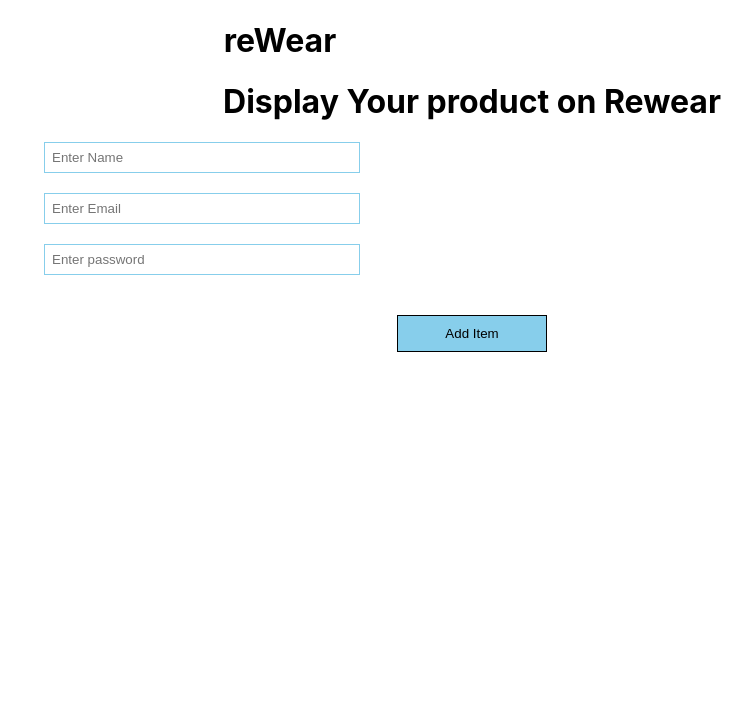
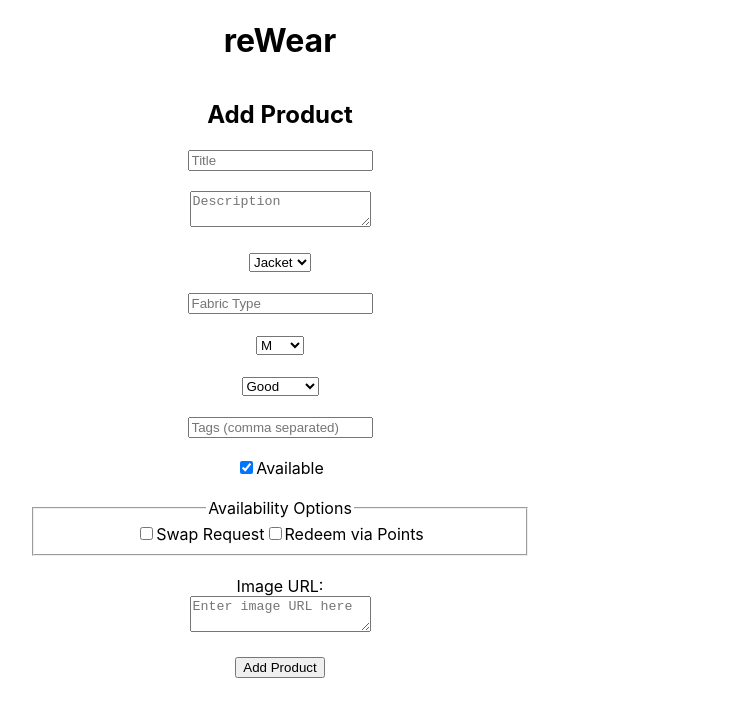
Before and after one commit to amitsaini1912/ReWear-Community-Clothing-Exchange-, a React (Create React App) app in the folder front-end/: page /add-product in a window 1280 px wide. Shown: the top 716 px of the page, without its empty margins (360-1112 px from the left). Built offline with nearby package versions, Linux system fonts and the light colour scheme; sample sign-in values are in the browser's storage.

Commit message:
Add products component created with backend route and save data to MongoDB

```diff
--- a/front-end/src/components/addProduct.js
+++ b/front-end/src/components/addProduct.js
@@ -1,22 +1,168 @@
-import "../styles/signup.css";
-import React, { useEffect, useState } from "react";
+import React, { useEffect, useState } from 'react';
+import { useNavigate } from 'react-router-dom';
 
-const addProduct = ()=>{
-    return(
-        <div className="register">
-            <h1>Display Your product on Rewear</h1>
-            <input className="inputBox" type="text" placeholder="Enter Name"
+const AddProduct = () => {
 
+  const [product, setProduct] = useState({
+    title: '',
+    description: '',
+    category: 'Jacket',
+    fabricType: '',
+    size: 'M',
+    condition: 'Good',
+    tags: '',
+    isAvailable: true,
+    availabilityOptions: [],
+    image: ''
+  });
+
+  const navigate = useNavigate();
+
+  useEffect(() => {
+          const user = localStorage.getItem('user');
+          if (!user) {
+              navigate('/signup');
+          }
+      }, [navigate]);
+
+  const handleChange = (e) => {
+    const { name, value, type, checked } = e.target;
+
+    if (name === 'availabilityOptions') {
+      const options = [...product.availabilityOptions];
+      if (checked) {
+        options.push(value);
+      } else {
+        const index = options.indexOf(value);
+        if (index > -1) options.splice(index, 1);
+      }
+      setProduct({ ...product, availabilityOptions: options });
+    } else if (type === 'checkbox') {
+      setProduct({ ...product, [name]: checked });
+    } else {
+      setProduct({ ...product, [name]: value });
+    }
+  };
+
+  const handleSubmit = async (e) => {
+    e.preventDefault();
+
+    const body = {
+      ...product,
+      tags: product.tags.split(',').map(tag => tag.trim())
+    };
+
+    try {
+      const res = await fetch('http://localhost:8080/add-item', {
+        method: 'POST',
+        headers: {
+          'Content-Type': 'application/json'
+        },
+        body: JSON.stringify(body)
+      });
+
+      const data = await res.json();
+      if (res.ok) {
+        alert('Product added successfully!');
+        console.log(data);
+        navigate('/profile'); // Redirect to home page
+      } else {
+        alert(data.message || 'Failed to add product');
+      }
+    } catch (err) {
+      console.error('Error:', err);
+      alert('Something went wrong');
+    }
+  };
+
+  return (
+    <form onSubmit={handleSubmit} style={{ maxWidth: '500px', margin: '40px auto' }}>
+      <h2>Add Product</h2>
+
+      <input
+        name="title"
+        placeholder="Title"
+        required
+        value={product.title}
+        onChange={handleChange}
+      /><br /><br />
+
+      <textarea
+        name="description"
+        placeholder="Description"
+        value={product.description}
+        onChange={handleChange}
+      /><br /><br />
+
+      <select name="category" value={product.category} onChange={handleChange} required>
+        {["Jacket", "Shirt", "Pant", "T-Shirt", "Lower"].map(opt => (
+          <option key={opt}>{opt}</option>
+        ))}
+      </select><br /><br />
+
+      <input
+        name="fabricType"
+        placeholder="Fabric Type"
+        value={product.fabricType}
+        onChange={handleChange}
+      /><br /><br />
+
+      <select name="size" value={product.size} onChange={handleChange} required>
+        {["S", "M", "L", "XL", "XXL"].map(size => (
+          <option key={size}>{size}</option>
+        ))}
+      </select><br /><br />
+
+      <select name="condition" value={product.condition} onChange={handleChange} required>
+        {["Fair", "Good", "Like New"].map(cond => (
+          <option key={cond}>{cond}</option>
+        ))}
+      </select><br /><br />
+
+      <input
+        name="tags"
+        placeholder="Tags (comma separated)"
+        value={product.tags}
+        onChange={handleChange}
+      /><br /><br />
+
+      <label>
+        <input
+          type="checkbox"
+          name="isAvailable"
+          checked={product.isAvailable}
+          onChange={handleChange}
+        />
+        Available
+      </label><br /><br />
+
+      <fieldset>
+        <legend>Availability Options</legend>
+        {["Swap Request", "Redeem via Points"].map(option => (
+          <label key={option}>
+            <input
+              type="checkbox"
+              name="availabilityOptions"
+              value={option}
+              checked={product.availabilityOptions.includes(option)}
+              onChange={handleChange}
             />
-            <input className="inputBox" type="text" placeholder="Enter Email"
+            {option}
+          </label>
+        ))}
+      </fieldset><br />
 
-            />
-            <input className="inputBox" type="password" placeholder="Enter password"
+      <label>Image URL:</label><br />
+      <textarea
+        name="image"
+        placeholder="Enter image URL here"
+        value={product.image}
+        onChange={handleChange}
+      /><br /><br />
 
-            />
-            <button className="appButton" type="button">Add Item</button>
-        </div>
-    )
-}
+      <button type="submit">Add Product</button>
+    </form>
+  );
+};
 
-export default addProduct
+export default AddProduct;
```
Also changed, not shown: 1 other file (tests, documents, lock files or other folders).
